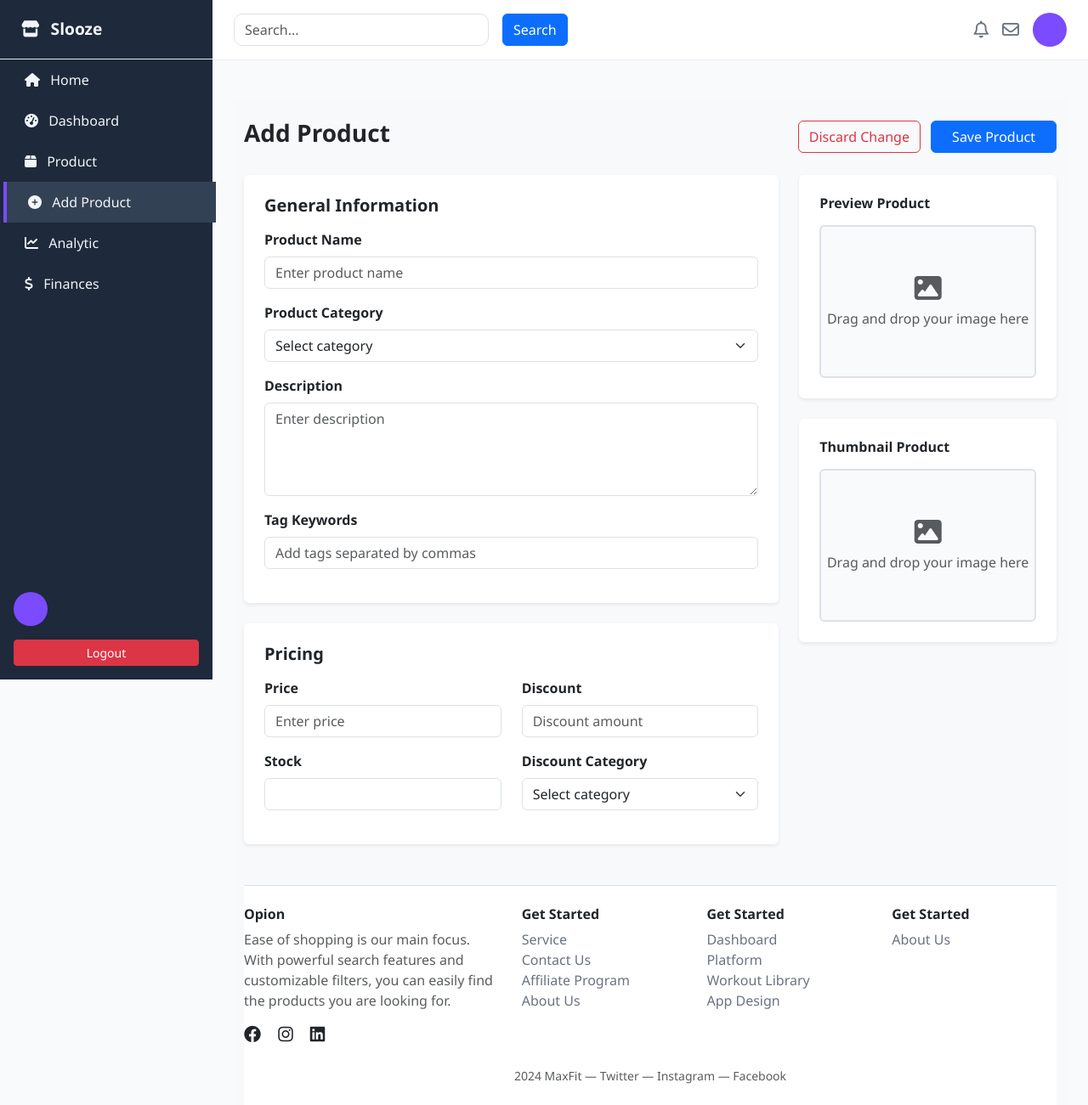
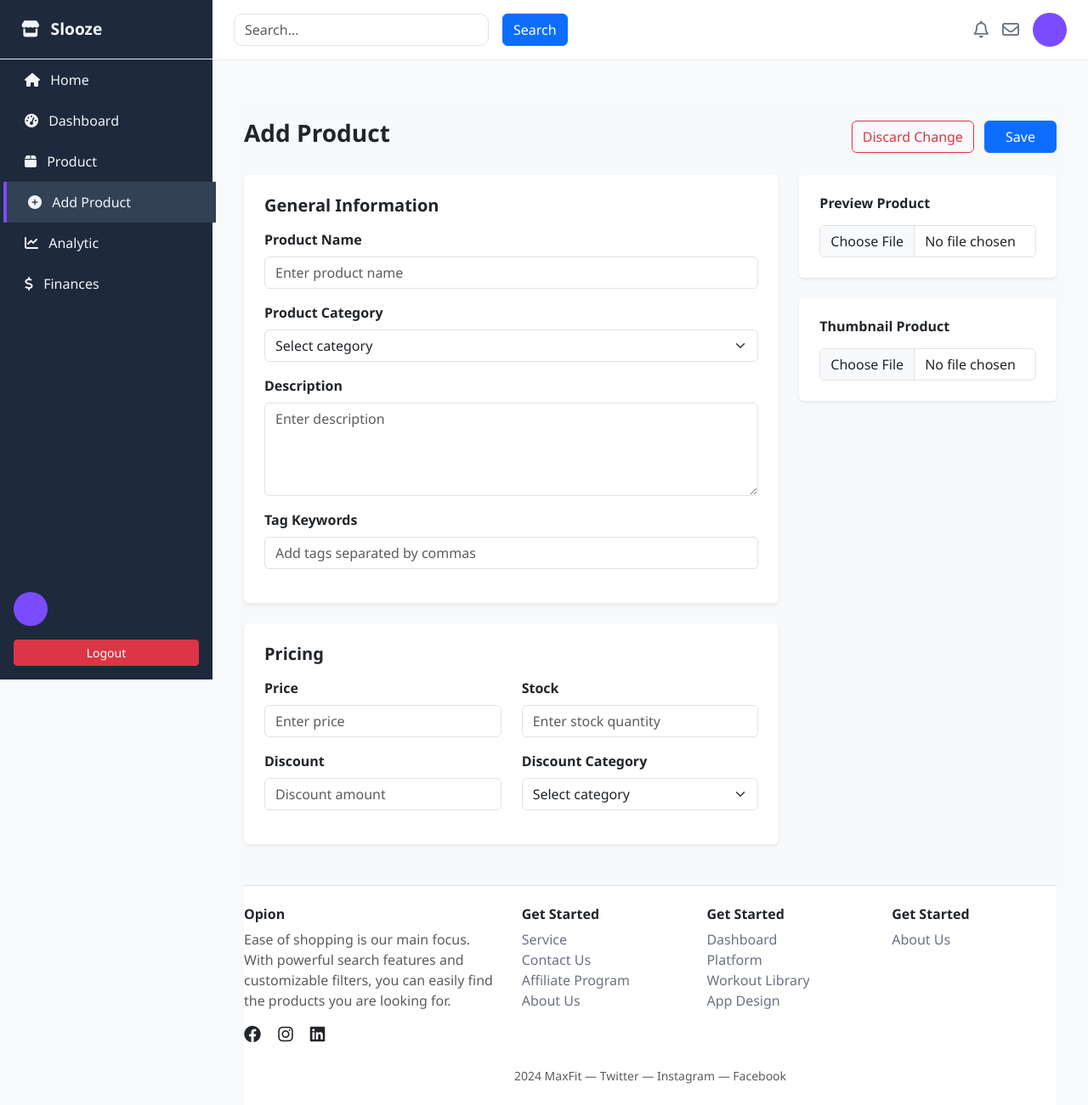
Before and after one commit to adarshdas11/slooze, a Django app: page /addedit/ in a window 1280 px wide. Shown: the top 1301 px of the page at 85% size. Run offline with Django 5.2, Linux system fonts and the light colour scheme; some libraries are stand-ins or nearby versions.

Commit message:
Fix edit product bug and set DEBUG to False

```diff
--- a/slooze/models.py
+++ b/slooze/models.py
@@ -10,6 +10,7 @@ class User(models.Model):
 class Product(models.Model):
     name = models.CharField(max_length=100)
     category = models.CharField(max_length=100)
+    description = models.TextField(blank=True, null=True)
     price = models.DecimalField(max_digits=10, decimal_places=2)
     stock = models.IntegerField()
 
--- a/slooze/static/js/main.js
+++ b/slooze/static/js/main.js
@@ -46,3 +46,14 @@ document.addEventListener("DOMContentLoaded", () => {
     });
   }
 });
+
+// Inline row editing functions
+function editRow(id) {
+  document.getElementById("row-view-" + id).style.display = "none";
+  document.getElementById("row-edit-" + id).style.display = "table-row";
+}
+
+function cancelEdit(id) {
+  document.getElementById("row-edit-" + id).style.display = "none";
+  document.getElementById("row-view-" + id).style.display = "table-row";
+}
--- a/slooze/templates/slooze/addedit.html
+++ b/slooze/templates/slooze/addedit.html
@@ -2,104 +2,108 @@
 {% block content %}
 
 <div class="container-fluid py-4" style="background-color: #f8f9fa; min-height: 100vh;">
+
+    <!-- Form Starts Here -->
+    <form method="POST" enctype="multipart/form-data">
+        {% csrf_token %}
+
         <div class="d-flex justify-content-between align-items-center mb-4">
-        <h3 class="fw-bold">Add Product</h3>
+            <h3 class="fw-bold">{% if product %}Edit Product{% else %}Add Product{% endif %}</h3>
             <div>
                 <a href="{% url 'products' %}" class="btn btn-outline-danger me-2">Discard Change</a>
-            <button type="submit" form="productForm" class="btn btn-primary px-4">Save Product</button>
+                <button type="submit" class="btn btn-primary px-4">Save</button>
             </div>
         </div>
 
         <div class="row">
             <!-- Left Form Section -->
             <div class="col-lg-8">
+
+                <!-- General Information -->
                 <div class="card border-0 shadow-sm p-4 mb-4">
                     <h5 class="fw-semibold mb-3">General Information</h5>
-                <form method="POST" id="productForm">
-                    {% csrf_token %}
+
                     <div class="mb-3">
                         <label class="form-label fw-semibold">Product Name</label>
-                        <input type="text" name="name" class="form-control" placeholder="Enter product name" required>
+                        <input type="text" class="form-control" name="product_name"
+                               value="{{ product.name|default:'' }}" placeholder="Enter product name" required>
                     </div>
 
                     <div class="mb-3">
                         <label class="form-label fw-semibold">Product Category</label>
-                        <select name="category" class="form-select" required>
-                            <option value="" disabled selected>Select category</option>
-                            <option>Clothing</option>
-                            <option>Accessories</option>
-                            <option>Electronics</option>
+                        <select class="form-select" name="category" required>
+                            <option value="">Select category</option>
+                            <option value="Clothing" {% if product.category == "Clothing" %}selected{% endif %}>Clothing</option>
+                            <option value="Accessories" {% if product.category == "Accessories" %}selected{% endif %}>Accessories</option>
+                            <option value="Electronics" {% if product.category == "Electronics" %}selected{% endif %}>Electronics</option>
                         </select>
                     </div>
 
                     <div class="mb-3">
                         <label class="form-label fw-semibold">Description</label>
-                        <textarea name="description" class="form-control" rows="4" placeholder="Enter description"></textarea>
+                        <textarea class="form-control" rows="4" name="description"
+                                  placeholder="Enter description">{{ product.description|default:'' }}</textarea>
                     </div>
 
                     <div class="mb-3">
                         <label class="form-label fw-semibold">Tag Keywords</label>
-                        <input type="text" class="form-control" placeholder="Add tags separated by commas">
+                        <input type="text" class="form-control" name="tags"
+                               value="{{ product.tags|default:'' }}" placeholder="Add tags separated by commas">
+                    </div>
                 </div>
 
-            </div>
-
+                <!-- Pricing Section -->
                 <div class="card border-0 shadow-sm p-4">
                     <h5 class="fw-semibold mb-3">Pricing</h5>
                     <div class="row">
                         <div class="col-md-6 mb-3">
                             <label class="form-label fw-semibold">Price</label>
-                        <input type="number" name="price" step="0.01" class="form-control" placeholder="Enter price" required>
+                            <input type="number" class="form-control" name="price"
+                                   value="{{ product.price|default:'' }}" placeholder="Enter price" required>
                         </div>
                         <div class="col-md-6 mb-3">
-                        <label class="form-label fw-semibold">Discount</label>
-                        <input type="number" class="form-control" placeholder="Discount amount">
+                            <label class="form-label fw-semibold">Stock</label>
+                            <input type="number" class="form-control" name="stock"
+                                   value="{{ product.stock|default:'' }}" placeholder="Enter stock quantity" required>
                         </div>
                     </div>
+
                     <div class="row">
                         <div class="col-md-6 mb-3">
-                        <label class="form-label fw-semibold">Stock</label>
-                        <input type="number" name="stock" class="form-control" required>
+                            <label class="form-label fw-semibold">Discount</label>
+                            <input type="number" class="form-control" name="discount"
+                                   value="{{ product.discount|default:'' }}" placeholder="Discount amount">
                         </div>
                         <div class="col-md-6 mb-3">
                             <label class="form-label fw-semibold">Discount Category</label>
-                        <select class="form-select">
-                            <option>Select category</option>
-                            <option>Festival Offer</option>
-                            <option>Clearance Sale</option>
-                            <option>New Arrival</option>
+                            <select class="form-select" name="discount_category">
+                                <option value="">Select category</option>
+                                <option value="Festival Offer" {% if product.discount_category == "Festival Offer" %}selected{% endif %}>Festival Offer</option>
+                                <option value="Clearance Sale" {% if product.discount_category == "Clearance Sale" %}selected{% endif %}>Clearance Sale</option>
+                                <option value="New Arrival" {% if product.discount_category == "New Arrival" %}selected{% endif %}>New Arrival</option>
                             </select>
                         </div>
                     </div>
-                </form>
                 </div>
+
             </div>
 
             <!-- Right Image Upload Section -->
             <div class="col-lg-4">
                 <div class="card border-0 shadow-sm p-4 mb-4">
                     <h6 class="fw-semibold mb-3">Preview Product</h6>
-                <div class="border border-2 border-dashed rounded d-flex align-items-center justify-content-center"
-                    style="height: 180px; background: #f9fafb;">
-                    <div class="text-center text-muted">
-                        <i class="fas fa-image fa-2x mb-2"></i>
-                        <p class="m-0">Drag and drop your image here</p>
+                    <input type="file" name="preview_image" class="form-control">
+                </div>
+
+                <div class="card border-0 shadow-sm p-4">
+                    <h6 class="fw-semibold mb-3">Thumbnail Product</h6>
+                    <input type="file" name="thumbnail_image" class="form-control">
                 </div>
             </div>
         </div>
 
-            <div class="card border-0 shadow-sm p-4">
-                <h6 class="fw-semibold mb-3">Thumbnail Product</h6>
-                <div class="border border-2 border-dashed rounded d-flex align-items-center justify-content-center"
-                    style="height: 180px; background: #f9fafb;">
-                    <div class="text-center text-muted">
-                        <i class="fas fa-image fa-2x mb-2"></i>
-                        <p class="m-0">Drag and drop your image here</p>
-                    </div>
-                </div>
-            </div>
-        </div>
-    </div>
+    </form>
+    <!-- Form Ends Here -->
 
     <!-- Footer Section -->
     <footer class="mt-5 py-4 border-top">
@@ -147,6 +151,7 @@
             <small>2024 MaxFit — Twitter — Instagram — Facebook</small>
         </div>
     </footer>
+
 </div>
 
 {% endblock %}
--- a/slooze/templates/slooze/base.html
+++ b/slooze/templates/slooze/base.html
@@ -163,5 +163,6 @@
   </div>
 
   <script src="https://cdn.jsdelivr.net/npm/bootstrap@5.3.2/dist/js/bootstrap.bundle.min.js"></script>
+  <script src="{% static 'js/main.js' %}"></script>
 </body>
 </html>
--- a/slooze/urls.py
+++ b/slooze/urls.py
@@ -10,4 +10,6 @@ urlpatterns = [
     path('dashboard/', views.dashboard_view, name='dashboard'),
     path('products/', views.products_view, name='products'),
     path('addedit/', views.addedit_view, name='addedit'),
+   path('product/edit/<int:product_id>/', views.edit_product_view, name='edit_product'),
+   path('product/delete/<int:id>/', views.delete_product_view, name='delete_product'),
 ]
--- a/slooze/views.py
+++ b/slooze/views.py
@@ -1,4 +1,4 @@
-from django.shortcuts import render, redirect
+from django.shortcuts import render, redirect, get_object_or_404
 from django.contrib import messages
 from .models import User, Product
 
@@ -30,7 +30,6 @@ def login_view(request):
     return render(request, 'slooze/index.html')
 
 
-
 # --- SIGNUP VIEW (New Page) --- #
 def signup_view(request):
     if request.method == 'POST':
@@ -41,18 +40,15 @@ def signup_view(request):
             messages.error(request, "Please enter email and password.")
             return redirect('signup')
 
-        # Check if user already exists
         if User.objects.filter(email=email).exists():
             messages.error(request, "Email already exists. Please login.")
             return redirect('login')
 
-        # Create new user
         User.objects.create(email=email, password=password)
         messages.success(request, "Account created successfully. Please login now.")
         return redirect('login')
 
     return render(request, 'slooze/signup.html')
-
 
 
 # --- HOME PAGE (AFTER LOGIN) --- #
@@ -62,12 +58,10 @@ def home_view(request):
     return render(request, 'slooze/home.html')
 
 
-
 # --- LOGOUT --- #
 def logout_view(request):
     request.session.flush()
     return redirect('login')
-
 
 
 # --- DASHBOARD PAGE --- #
@@ -79,18 +73,16 @@ def dashboard_view(request):
     return render(request, 'slooze/dashboard.html', {'recent_sales': recent_sales})
 
 
-
 # --- PRODUCTS PAGE --- #
 def products_view(request):
     products = Product.objects.all()
     return render(request, 'slooze/products.html', {'products': products})
 
 
-
 # --- ADD / EDIT PRODUCT PAGE --- #
 def addedit_view(request):
     if request.method == "POST":
-        name = request.POST.get("name")
+        name = request.POST.get("product_name")
         category = request.POST.get("category")
         description = request.POST.get("description")
         price = request.POST.get("price")
@@ -106,3 +98,29 @@ def addedit_view(request):
         return redirect('products')
 
     return render(request, 'slooze/addedit.html')
+
+
+# --- EDIT PRODUCT VIEW (Updated) --- #
+def edit_product_view(request, product_id):
+    product = get_object_or_404(Product, id=product_id)
+
+    if request.method == "POST":
+        product.name = request.POST.get("name", "").strip()
+        product.category = request.POST.get("category", "").strip()
+        product.price = request.POST.get("price", 0)
+        product.stock = request.POST.get("stock", 0)
+
+        if product.name == "":
+            return redirect("products")
+
+        product.save()
+        return redirect("products")
+
+    return redirect("products")
+
+
+# --- DELETE PRODUCT VIEW --- #
+def delete_product_view(request, id):
+    product = Product.objects.get(id=id)
+    product.delete()
+    return redirect('products')
```
Also changed, not shown: slooze/templates/slooze/products.html (+47 -4 lines), db.sqlite3, slooze/migrations/0004_remove_product_description_alter_product_category_and_more.py (added), slooze/migrations/0005_product_description.py (added), 1 other file. Lines whose indentation alone changed are shown as unchanged.
